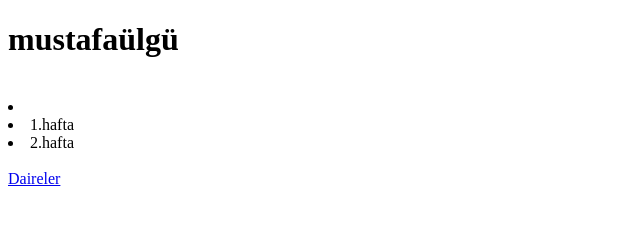
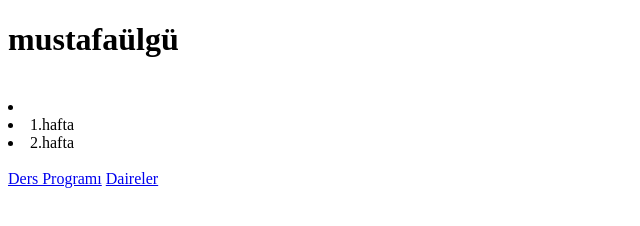
Before and after one commit to mustafa3380760/BTE311, a plain HTML site: page index.html in a window 1280 px wide. Shown: the whole page, without its empty margins (0-640 px from the left). Drawn offline with Linux system fonts and the light colour scheme.

Commit message:
Update index.html

```diff
--- a/index.html
+++ b/index.html
@@ -12,6 +12,7 @@
 
     <li>2.hafta</li>
     <br>
+    <a href="dersprogramı.html">Ders Programı</a>
     <a href="daireler.html">Daireler</a>
 </body>
 
```
